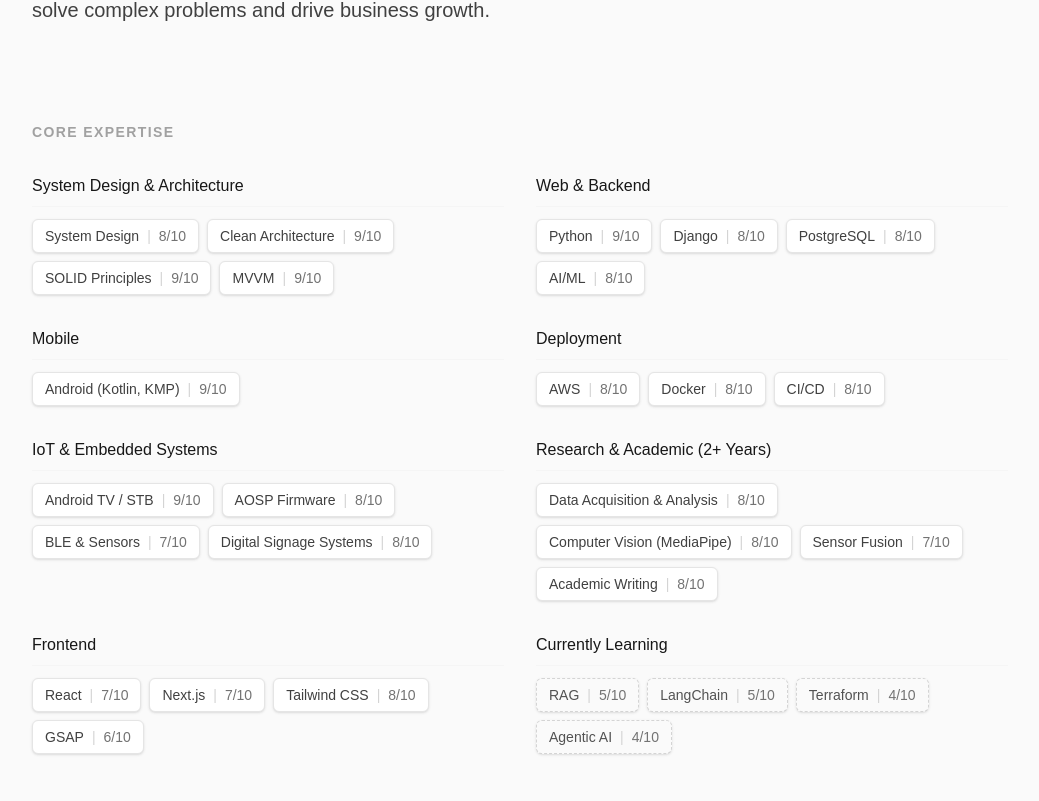
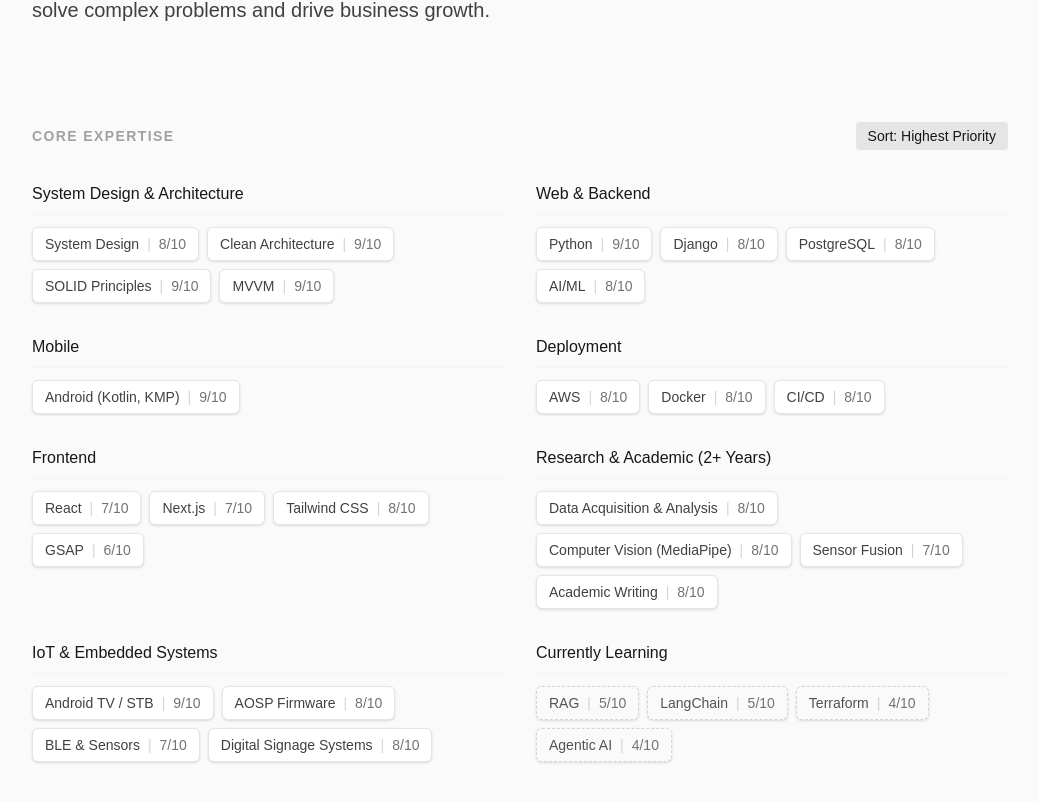
Before and after one commit to AmitGupta1994/amitgupta-portfolio, a Next.js app in the folder apps/frontend/: page / in a window 1280 px wide. Shown: the part 699-1500 px from the top of the page, without its empty margins (120-1159 px from the left). Built offline with nearby package versions, Linux system fonts and the light colour scheme.

Commit message:
[add][sort][skills]: sorts the skills sections by category

```diff
--- a/apps/frontend/src/components/SkillsSection.tsx
+++ b/apps/frontend/src/components/SkillsSection.tsx
@@ -1,4 +1,6 @@
-import React from 'react';
+"use client"; // Required for interactivity (useState, onClick)
+
+import React, { useState } from 'react';
 import SkillCategory from './SkillCategory';
 import { SkillCategoryData } from '@/types/skill';
 
@@ -7,15 +9,33 @@
 }
 
 export default function SkillsSection({ skills }: SkillsSectionProps) {
+  // Create a state variable to track the sorting direction
+  const [sortAscending, setSortAscending] = useState(true);
+
+  // Recalculate the array every time the state changes
   const displaySkills = [...skills]
     .filter((category) => category.show)
-    .sort((a, b) => a.priority - b.priority);
+    .sort((a, b) =>
+      sortAscending
+        ? a.priority - b.priority // 1, 2, 3...
+        : b.priority - a.priority // 9, 8, 7...
+    );
 
   return (
     <section className="flex flex-col gap-8">
-      <h3 className="text-sm uppercase tracking-widest text-neutral-400 font-semibold">
-        Core Expertise
-      </h3>
+      <div className="flex justify-between items-center">
+        <h3 className="text-sm uppercase tracking-widest text-neutral-400 font-semibold">
+          Core Expertise
+        </h3>
+
+        {/* The button that flips the state and forces a redraw */}
+        <button
+          onClick={() => setSortAscending(!sortAscending)}
+          className="px-3 py-1 text-sm bg-neutral-200 rounded hover:bg-neutral-300"
+        >
+          Sort: {sortAscending ? 'Highest Priority' : 'Lowest Priority'}
+        </button>
+      </div>
 
       <div className="grid grid-cols-1 md:grid-cols-2 gap-8">
         {displaySkills.map((categoryData) => (
--- a/apps/frontend/src/data/skills.ts
+++ b/apps/frontend/src/data/skills.ts
@@ -49,7 +49,7 @@
     id: "iot_embedded",
     title: "IoT & Embedded Systems",
     show: true,
-    priority: 5,
+    priority: 7,
     items: [
       { name: "Android TV / STB", rating: 9 },
       { name: "AOSP Firmware", rating: 8 },
@@ -73,7 +73,7 @@
     id: "frontend",
     title: "Frontend",
     show: true,
-    priority: 7,
+    priority: 5,
     items: [
       { name: "React", rating: 7 },
       { name: "Next.js", rating: 7 },
```
